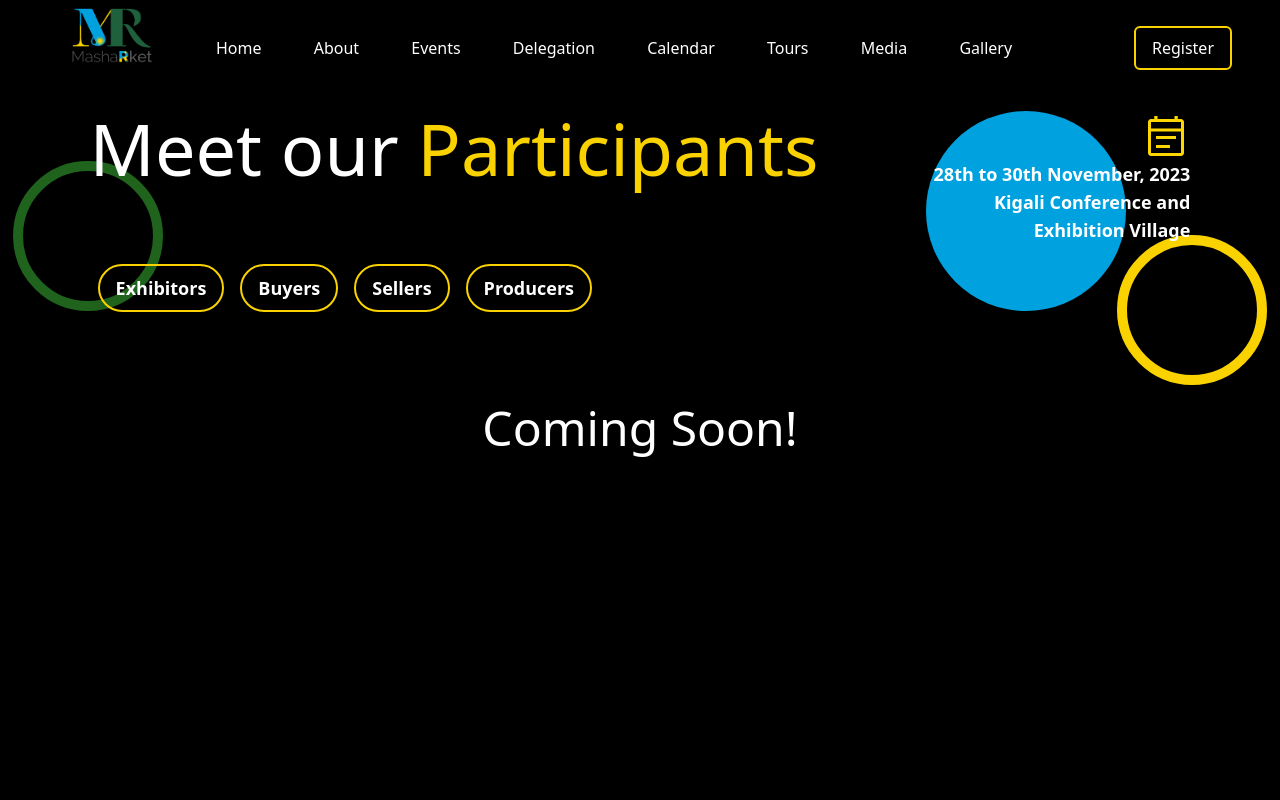
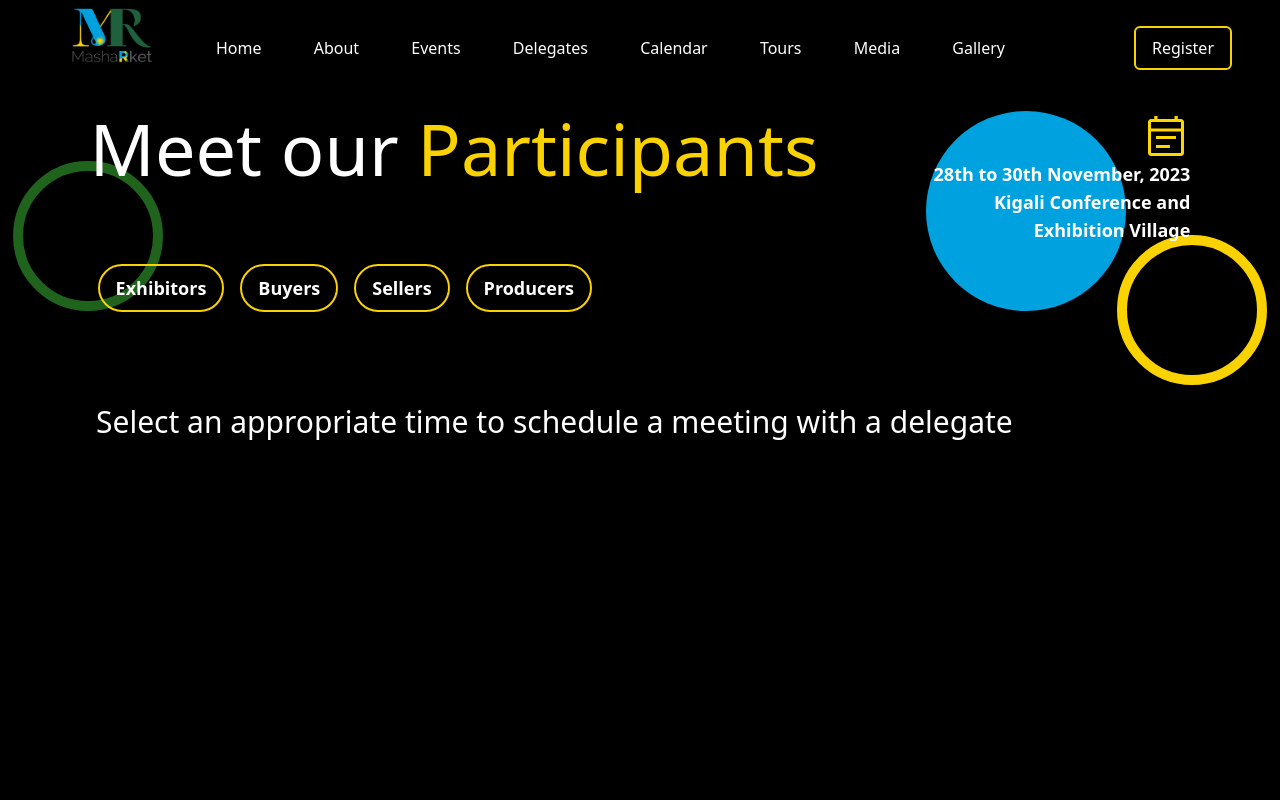
Before and after one commit to Dunpaul/marsharket.github.io, a plain HTML site: page calendar.html in a window 1280 px wide. Shown: the top 800 px of the page. Drawn offline with nearby package versions, Linux system fonts and the light colour scheme; a script that the page names is missing.

Commit message:
calendar feature

```diff
--- a/calendar.html
+++ b/calendar.html
@@ -38,7 +38,7 @@
                         <a href="index.html" class="text-white px-6 py-2 rounded-md text-md font-medium hover:bg-[#f9d200]" aria-current="page">Home</a>
                         <a href="about.html" class="text-white px-6 py-2 rounded-md text-md font-medium hover:bg-[#f9d200]" aria-current="page">About</a>
                         <a href="events.html" class="text-white px-6 py-2 rounded-md text-md font-medium hover:bg-[#f9d200]" aria-current="page">Events</a>
-                        <a href="delegation.html" class="text-white px-6 py-2 rounded-md text-md font-medium hover:bg-[#f9d200]" aria-current="page">Delegation</a>
+                        <a href="delegation.html" class="text-white px-6 py-2 rounded-md text-md font-medium hover:bg-[#f9d200]" aria-current="page">Delegates</a>
                         <a href="calendar.html" class="text-white px-6 py-2 rounded-md text-md font-medium hover:bg-[#f9d200]" aria-current="page">Calendar</a>
                         <a href="tours.html" class="text-white px-6 py-2 rounded-md text-md font-medium hover:bg-[#f9d200]" aria-current="page">Tours</a>
                         <a href="media.html" class="text-white px-6 py-2 rounded-md text-md font-medium hover:bg-[#f9d200]" aria-current="page">Media</a>
@@ -58,7 +58,7 @@
             <a href="index.html" class="text-gray-500 hover:bg-[#f9d200] hover:text-white px-6 py-2 rounded-md text-md font-medium">Home</a>
             <a href="about.html" class="text-gray-500 hover:bg-[#f9d200] hover:text-white px-6 py-2 rounded-md text-md font-medium">About</a>
             <a href="events.html" class="text-gray-500 hover:bg-[#f9d200] hover:text-white px-6 py-2 rounded-md text-md font-medium">Event</a>
-            <a href="delegation.html" class="text-gray-500 hover:bg-[#f9d200] hover:text-white px-6 py-2 rounded-md text-md font-medium">Delegation</a>
+            <a href="delegation.html" class="text-gray-500 hover:bg-[#f9d200] hover:text-white px-6 py-2 rounded-md text-md font-medium">Delegates</a>
             <a href="calendar.html" class="text-gray-500 hover:bg-[#f9d200] hover:text-white px-6 py-2 rounded-md text-md font-medium">Calendar</a>
             <a href="tours.html" class="text-gray-500 hover:bg-[#f9d200] hover:text-white px-6 py-2 rounded-md text-md font-medium">Tours</a>
             <a href="media.html" class="text-gray-500 hover:bg-[#f9d200] hover:text-white px-6 py-2 rounded-md text-md font-medium">Media</a>
@@ -114,8 +114,13 @@
 </header>
 <!--main-->
 <main class="bg-black text-white">
-    <section class="container max-w-6xl py-4 px-8 h-[500px]">
-        <h1 class="text-center text-5xl">Coming Soon!</h1>
+    <section class="container max-w-6xl py-4 px-8 ">
+        <h1 class="text-cente text-3xl mb-5">Select an appropriate time to schedule a meeting with a delegate</h1>
+
+        <!-- Calendly inline widget begin -->
+        <div class="calendly-inline-widget pb-16" data-url="https://calendly.com/mwasmaish86/30min?background_color=000000&text_color=f8f8f8&primary_color=f9d200" style="min-width:320px;height:700px;"></div>
+        <script type="text/javascript" src="https://assets.calendly.com/assets/external/widget.js" async></script>
+        <!-- Calendly inline widget end -->
     </section>
 </main>
 <!--footer-->
```
Also changed, not shown: about.html (+2 -2 lines), conference.html (+2 -2 lines), delegation.html (+3 -3 lines), events.html (+3 -3 lines), exhibition.html (+2 -2 lines), gallery.html (+2 -2 lines), index.html (+2 -2 lines), media.html (+2 -2 lines), pitching.html (+2 -2 lines), registration.html (+2 -2 lines).
